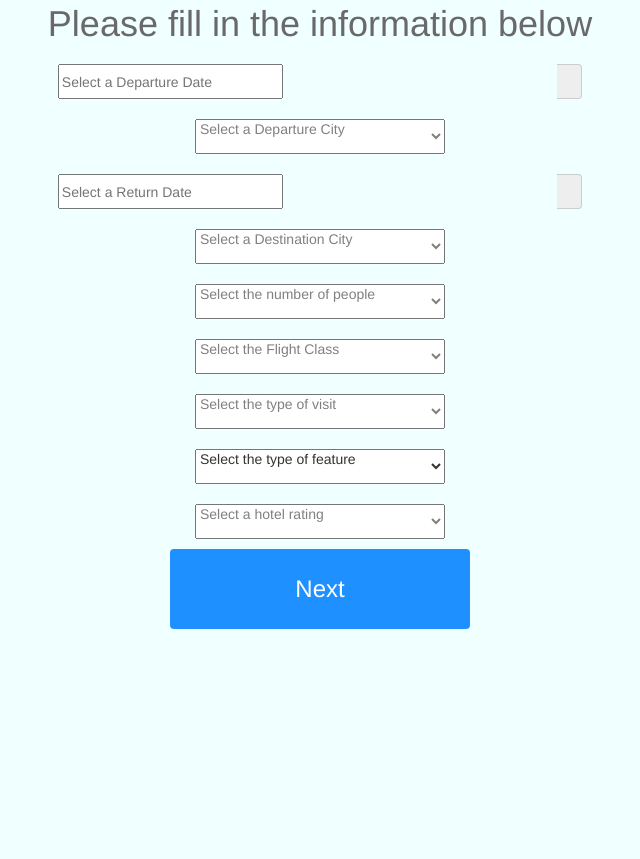
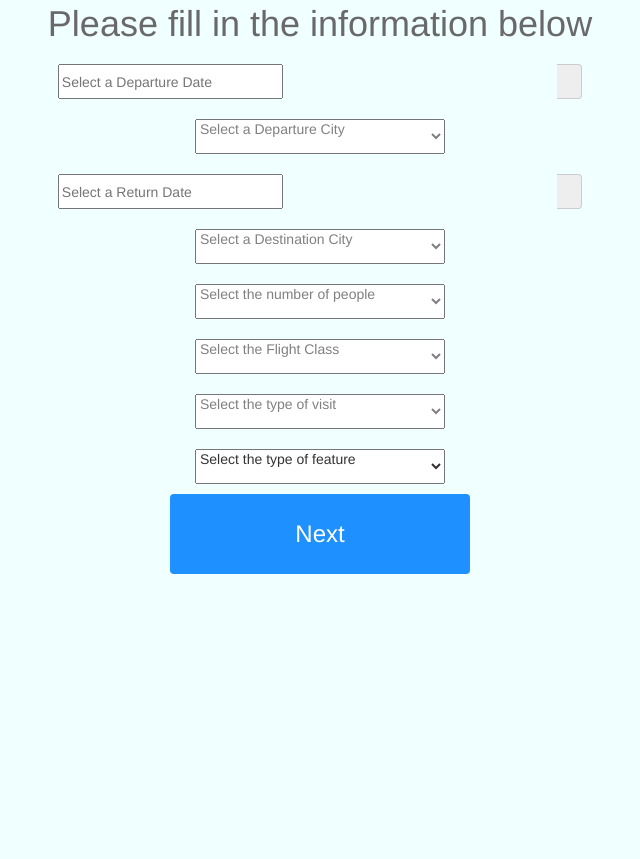
Before and after one commit to Rolo123y/436---Travel-Itinerary, a PHP site: page /Page1_.php in a window 1280 px wide. Shown: the part 65-924 px from the top of the page, without its empty margins (320-960 px from the left). Run offline with PHP 8.4, Linux system fonts and the light colour scheme; some libraries are stand-ins or nearby versions.

Commit message:
removed HotelRatings from Page1

```diff
--- a/Page1_.php
+++ b/Page1_.php
@@ -16,7 +16,7 @@ include "Nav.php";
 </head>
 
 <body>
- <h1 class="header">MSCI436 - Optimal Itinerary finder</h1>
+    <h1 class="header">MSCI436 - Optimal Itinerary finder</h1>
 
     <div class="flex-container">
         <div>
@@ -50,7 +50,7 @@ include "Nav.php";
                     <option value="Toronto">Toronto</option>
                     <option value="Montreal">Montreal</option>
                     <option value="Vancouver">Vancouver</option>
-		</select>
+                </select>
 
                 <div id="ReturnDate" class="input-group date" date-date-format="yyyy-mm-dd">
                     <input type="text" name="ReturnDate" placeholder="Select a Return Date">
@@ -79,7 +79,7 @@ include "Nav.php";
                     <option value="Toronto">Toronto</option>
                     <option value="Montreal">Montreal</option>
                     <option value="Vancouver">Vancouver</option>
-		</select>
+                </select>
 
                 <select name="NumOfPeople" required>
                     <option value="" disabled selected>Select the number of people</option>
@@ -125,7 +125,7 @@ include "Nav.php";
                     }
                 </script>
 
-                <select id="Hotelrating" name="TypeOfVisit" onChange="changecat(this.value);" required>
+                <!-- <select id="Hotelrating" name="TypeOfVisit" onChange="changecat(this.value);" required>
                     <option value="" disabled selected>Select a hotel rating</option>
                     <option value="1">1</option>
                     <option value="1.5">1.5</option>
@@ -136,7 +136,7 @@ include "Nav.php";
                     <option value="4">4</option>
                     <option value="4.5">4.5</option>
                     <option value="5">5</option>
-		</select>
+                </select> -->
 
                 <button type="Submit" name="Submit">Next</button>
             </form>
```
